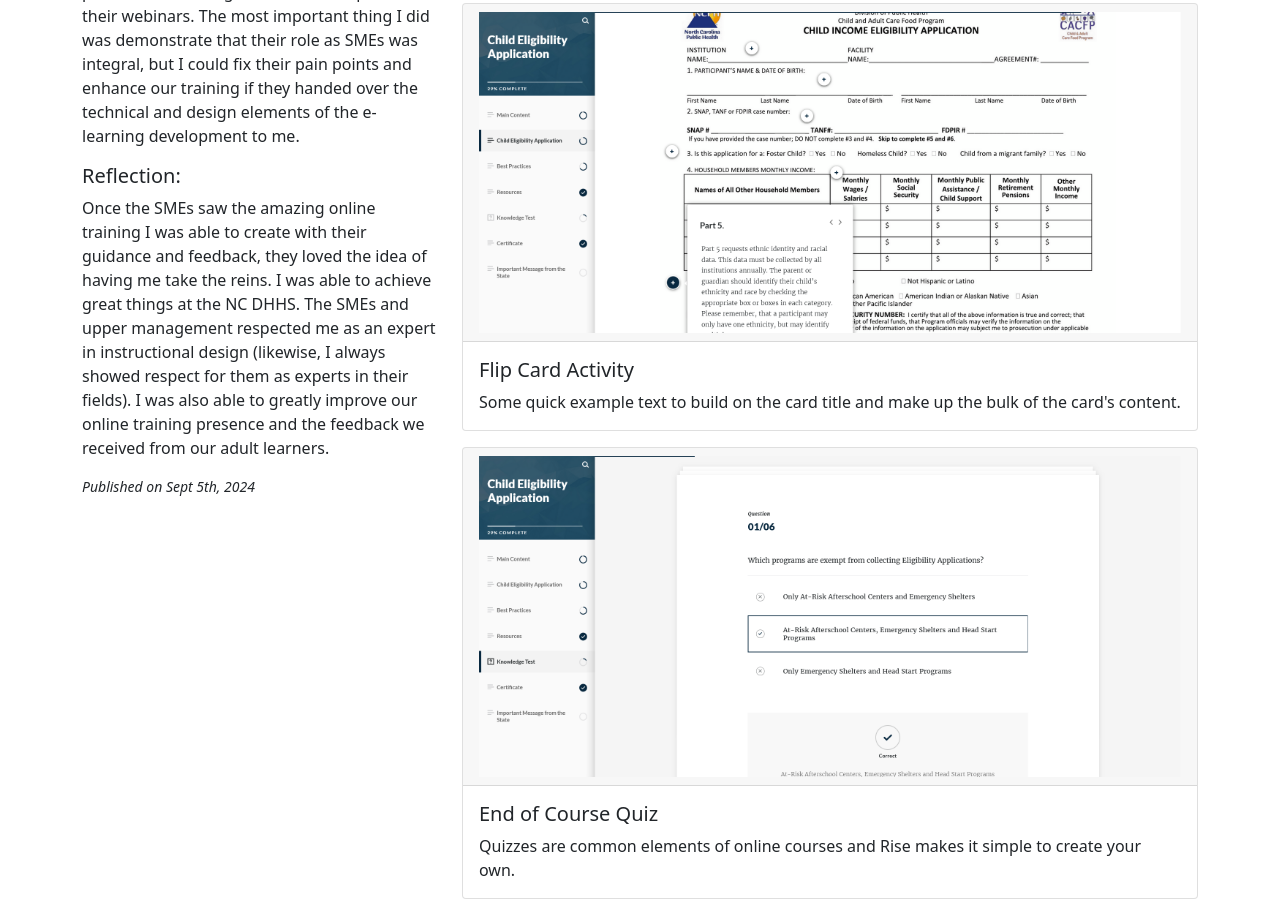
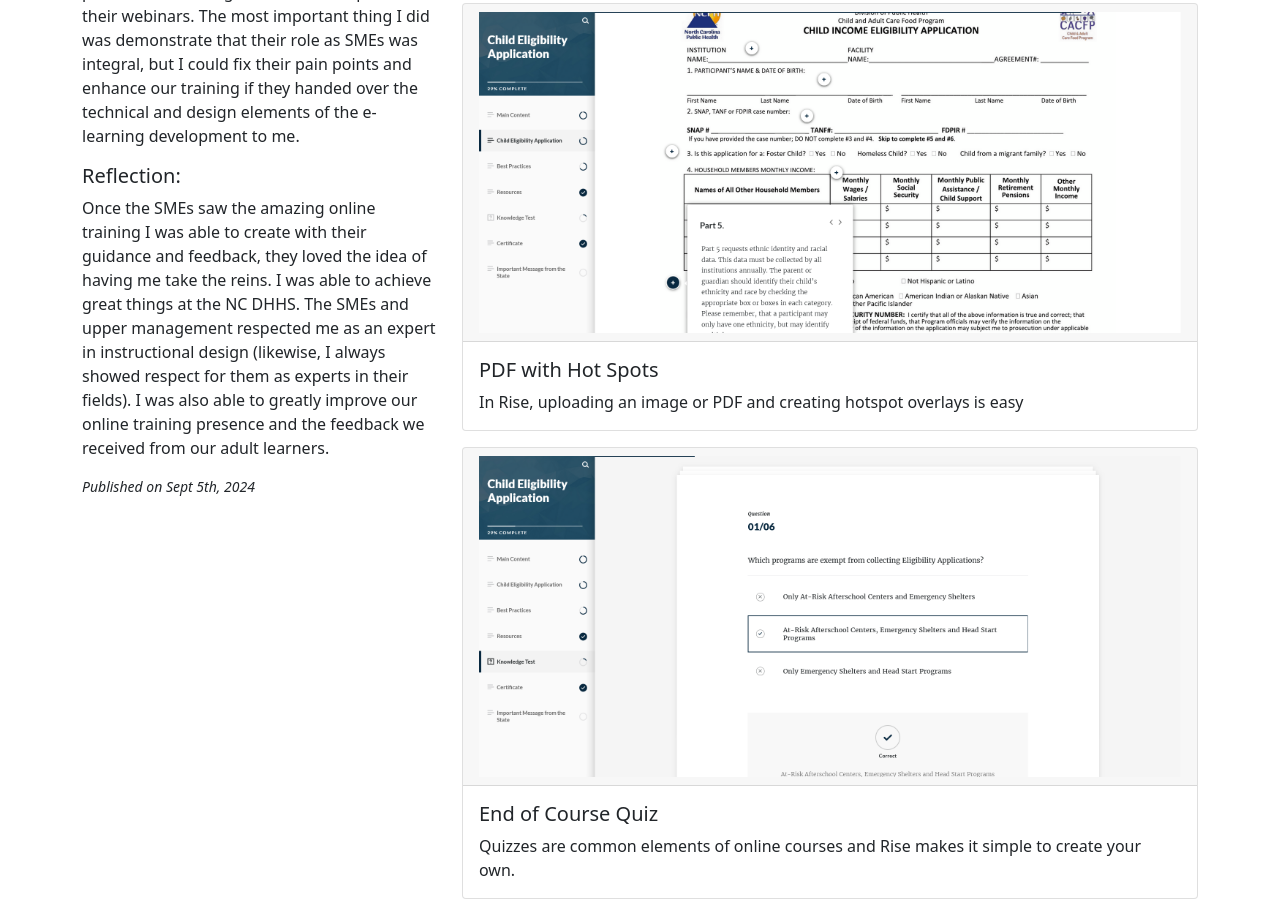
Before and after one commit to JonathanDudzik/NC-DHHS-Training-Program, a plain HTML site: page index.html in a window 1280 px wide. Shown: the part 1093-2008 px from the top of the page. Drawn offline with nearby package versions, Linux system fonts and the light colour scheme.

Commit message:
Update index.html

```diff
--- a/index.html
+++ b/index.html
@@ -83,8 +83,8 @@
                     <div class="card">
                         <img src="/public/rise-application.png" class="card-img-top card-header" alt="...">
                         <div class="card-body">
-                          <h5 class="card-title">Flip Card Activity</h5>
-                          <p class="card-text">Some quick example text to build on the card title and make up the bulk of the card's content.</p>
+                          <h5 class="card-title">PDF with Hot Spots</h5>
+                          <p class="card-text">In Rise, uploading an image or PDF and creating hotspot overlays is easy</p>
                         </div>
                     </div>
                 </div>
```
